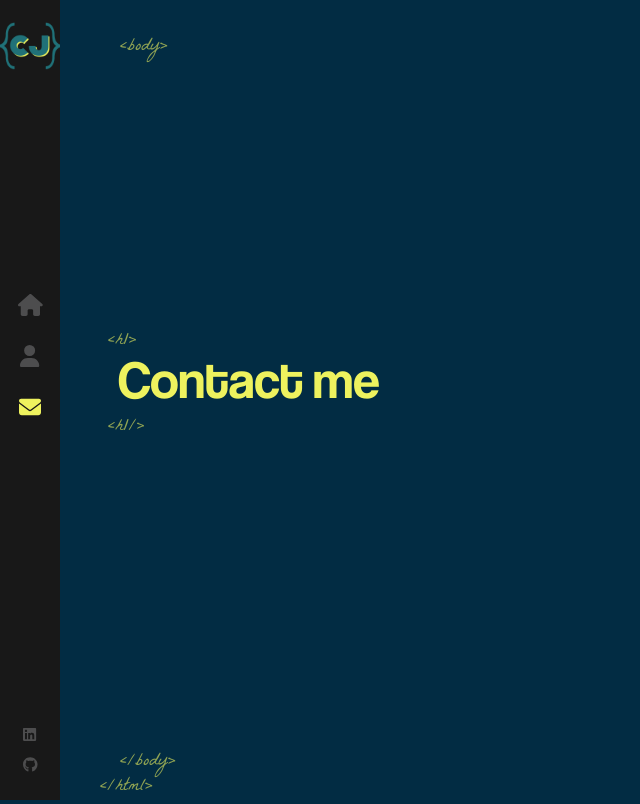
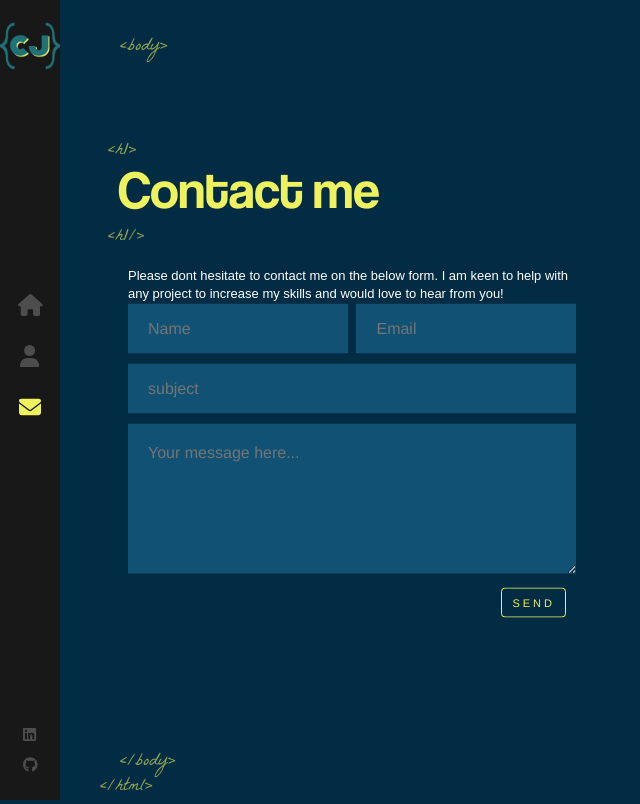
Before and after one commit to CJepps/callumjepps.github.io, a React (Create React App) app in the folder react-portfolio/: page /contact in a window 1280 px wide. Shown: the whole page, without its empty margins (0-640 px from the left). Built offline with nearby package versions, Linux system fonts and the light colour scheme.

Commit message:
Added contact form to about me page with styling.

```diff
--- a/react-portfolio/src/components/About/index.js
+++ b/react-portfolio/src/components/About/index.js
@@ -1,23 +1,40 @@
+import './index.scss'
 import AnimatedLetters from '../AnimatedLetters';
-import './index.scss';
+import { useEffect, useState } from 'react';
 
 const About = () => {
+    const [letterClass, setLetterClass] = useState('text-animate')
+
+    useEffect(() => {
+
+        let timeoutId = setTimeout(() => {
+            setLetterClass('text-animate-hover')
+        }, 4000)
+
+        return () => {
+                    clearTimeout(timeoutId)
+                }
+    }, [])
 
     return (
-        <div className="container about-page">
-            <div className="text-zone ">
+        <>
+            <div className="container contact-page">
+                <div className="text-zone">
                     <h1>
                         <AnimatedLetters
+                            letterClass={letterClass}
                             strArray={"About me".split("")}
                             idx={15}
                         />
                     </h1>
-                <p>Text about me being the greatestText about me being the greatestText about me being the greatest</p>
-                <p>Text about me being the greatestText about me being the greatestText about me being the greatest</p>
-                <p>Text about me being the greatestText about me being the greatestText about me being the greatest</p>
+                    <p>Text about me being the greatest Text about me being the greatest Text about me being the greatest</p>
+                    <p>Text about me being the greatest Text about me being the greatest Text about me being the greatest</p>
+                    <p>Text about me being the greatest Text about me being the greatest Text about me being the greatest</p>
+
 
                 </div>
             </div>
+        </>
     )
 }
 
--- a/react-portfolio/src/components/Contact/index.js
+++ b/react-portfolio/src/components/Contact/index.js
@@ -27,7 +27,31 @@
                             idx={15}
                         />
                     </h1>
-
+                    <p>Please dont hesitate to contact me on the below form.
+                       I am keen to help with any project to increase my skills
+                       and would love to hear from you!
+                    </p>
+                    <div className="contact-form">
+                        <form>
+                            <ul>
+                                <li className='half'>
+                                    <input type="text" name="name" placeholder='Name' required />
+                                </li>
+                                <li className='half'>
+                                    <input type="email" name="email" placeholder='Email' required />
+                                </li>
+                                <li >
+                                    <input type="text" name="subject" placeholder='subject' required />
+                                </li>
+                                <li>
+                                    <textarea placeholder='Your message here...' name='message' required />
+                                </li>
+                                <li>
+                                    <input type="submit" className="flat-button" value="SEND" />
+                                </li>
+                            </ul>
+                        </form>
+                    </div>
                 </div>
             </div>
         </>
--- a/react-portfolio/src/components/Contact/index.scss
+++ b/react-portfolio/src/components/Contact/index.scss
@@ -0,0 +1,75 @@
+.contact-form {
+    width: 100%;
+    margin-top: 20px;
+
+    ul {
+      padding: 0;
+      margin: 0;
+      position: relative;
+
+      li {
+        padding: 0;
+        margin: 0;
+        list-style: none;
+        margin-bottom: 10px;
+        opacity: 0;
+        overflow: hidden;
+        display: block;
+        clear: both;
+        position: relative;
+        animation: fadeInUp 2s 2s;
+        animation-fill-mode: forwards;
+      }
+
+      li.half {
+        width: 49%;
+        margin-left: 2%;
+        float: left;
+        clear: none;
+
+        &:first-child {
+          margin-left: 0;
+        }
+      }
+    }
+
+    input[type='text'],
+    input[type='email'] {
+      width: 100%;
+      border: 0;
+      background: #115173;
+      height: 50px;
+      font-size: 16px;
+      color: #fff;
+      padding: 0 20px;
+      box-sizing: border-box;
+    }
+
+    textarea {
+      width: 100%;
+      border: 0;
+      background: #115173;
+      height: 50px;
+      font-size: 16px;
+      color: #fff;
+      padding: 20px;
+      box-sizing: border-box;
+      min-height: 150px;
+    }
+
+    .flat-button {
+      color: #eef25e;
+      font-size: 11px;
+      letter-spacing: 3px;
+      text-decoration: none;
+      padding: 8px 10px;
+      border: 1px solid #eef25e;
+      float: left;
+      border-radius: 4px;
+      background: 0 0;
+      text-transform: uppercase;
+      float: right;
+      text-align: center;
+      margin-right: 10px;
+    }
+  }
--- a/react-portfolio/src/components/Layout/index.scss
+++ b/react-portfolio/src/components/Layout/index.scss
@@ -38,7 +38,7 @@
     animation-delay: 1s;
 }
 
-
+.container.about-page,
 .container.contact-page {
     h1 {
         font-size: 53px;
```
Lines whose indentation alone changed are shown as unchanged.
